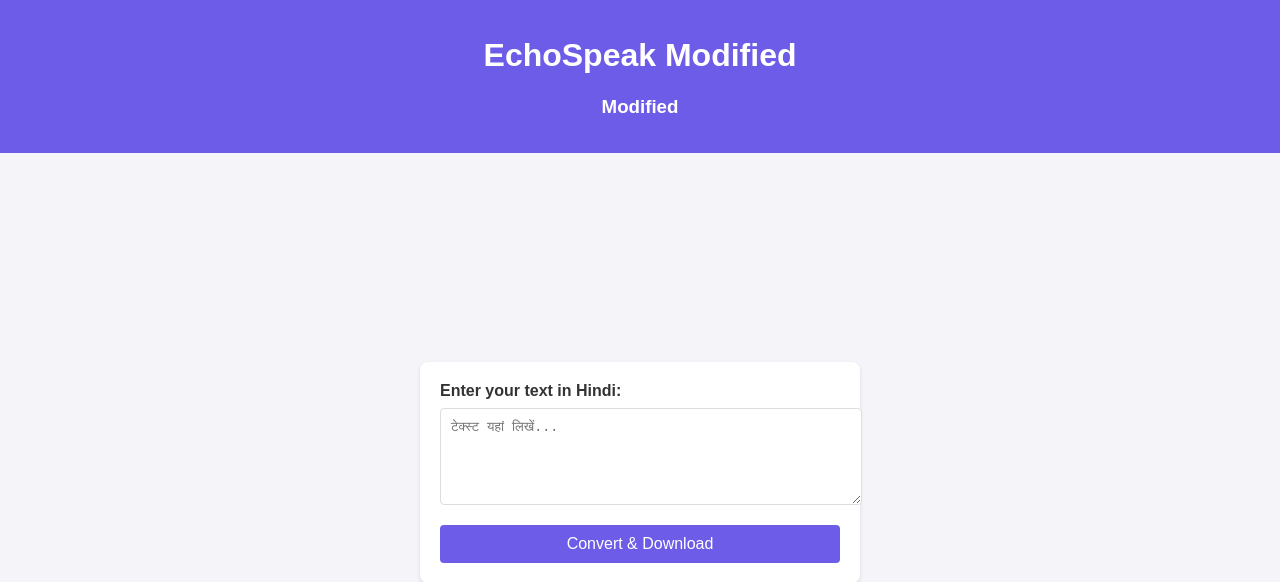
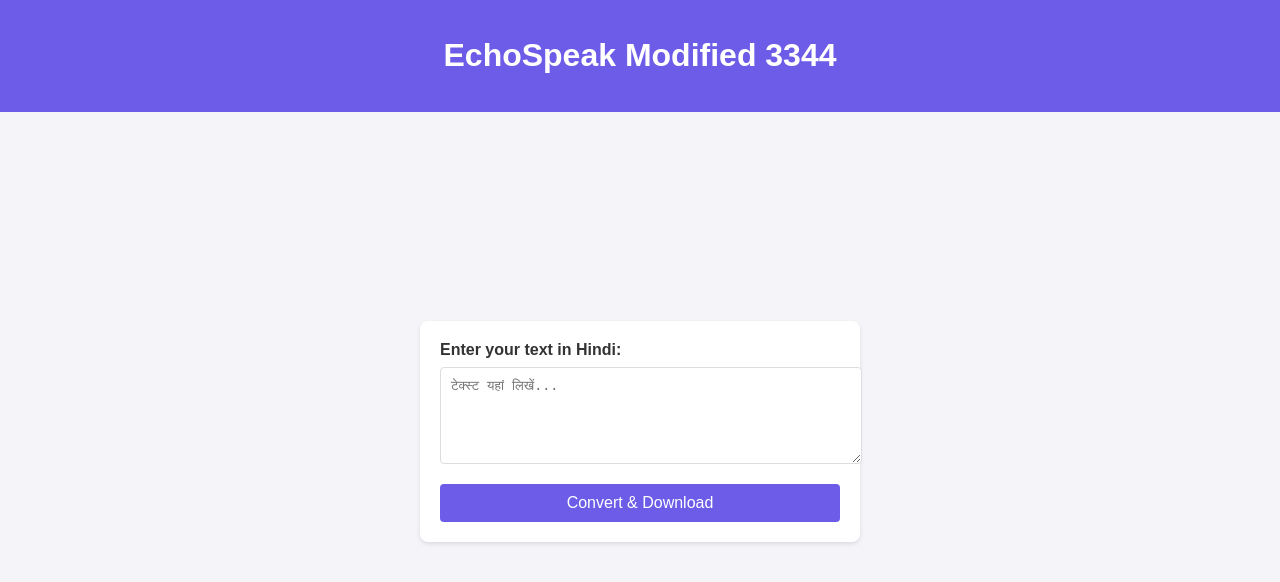
Before and after one commit to tejastikkas5/EchoSpeak, a Flask app: page / in a window 1280 px wide. Shown: the top 582 px of the page. Run offline with Flask 3, Linux system fonts and the light colour scheme; parts of the project's set-up code (start-up, migrations or seed data) failed here and were passed over.

Commit message:
Update index.html

```diff
--- a/templates/index.html
+++ b/templates/index.html
@@ -15,8 +15,7 @@
 </head>
 <body>
     <header>
-        <h1>EchoSpeak Modified</h1>
-        <h3>Modified</h3>
+        <h1>EchoSpeak Modified 3344</h1>
     </header>
     <main>
         <div class="tts-container">
```
